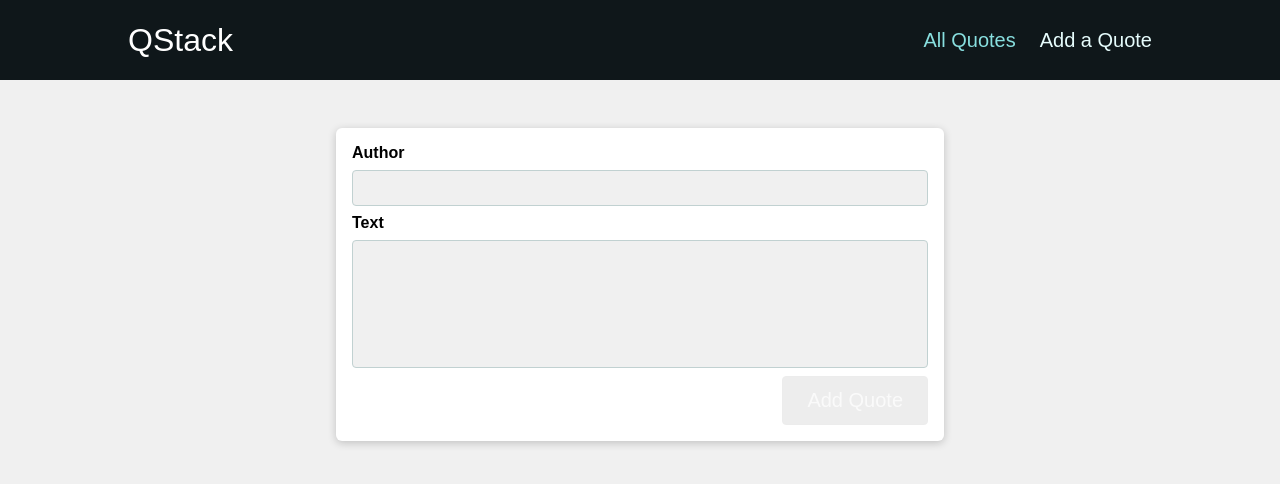
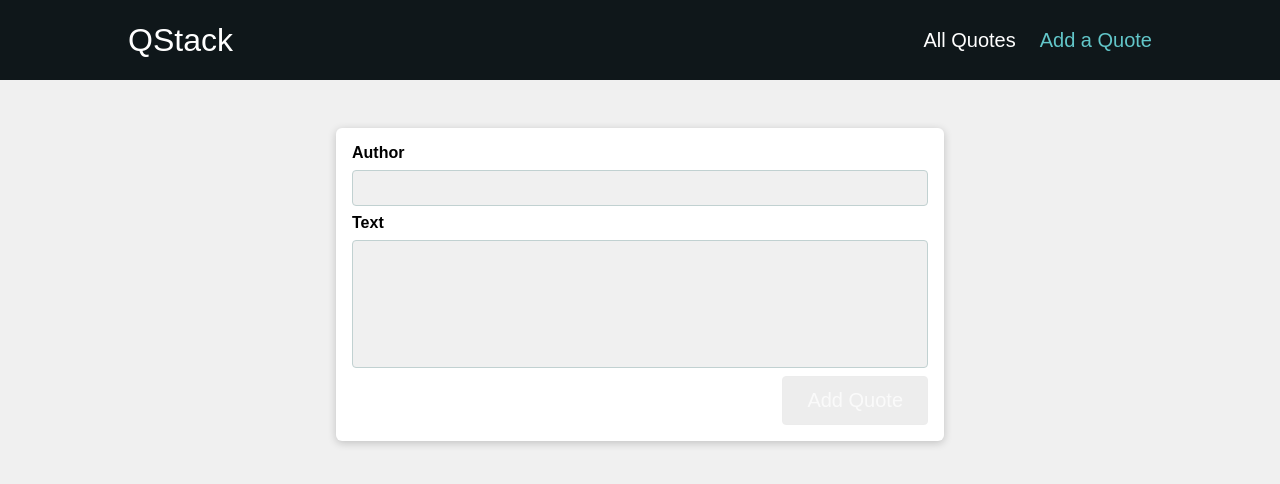
Before and after one commit to NafiurSiddiqui/QStack, a React (Create React App) app: page /new-quote in a window 1280 px wide. Shown: the top 484 px of the page. Built offline with nearby package versions, Linux system fonts and the light colour scheme.

Commit message:
updated nav color

```diff
--- a/src/components/layout/MainNavigation.module.css
+++ b/src/components/layout/MainNavigation.module.css
@@ -27,11 +27,11 @@
 
 .nav a {
 	text-decoration: none;
-	color: #88dfdf;
+	color: white;
 }
 
 .nav a:hover,
 .nav a:active,
 .nav a.active {
-	color: #e6fcfc;
+	color: rgb(98 198 201);
 }
--- a/src/index.css
+++ b/src/index.css
@@ -3,7 +3,7 @@
 	--primaryBG: rgb(15 23 26);
 	--primaryTxt: rgb(208, 207, 207);
 	/* --hoverBG: rgb(0, 60, 82); */
-	--hoverBG: rgb(10 243 226);
+	--hoverBG: rgb(5 68 71);
 	--hoverTxt: rgb(220, 219, 219);
 }
 
```
